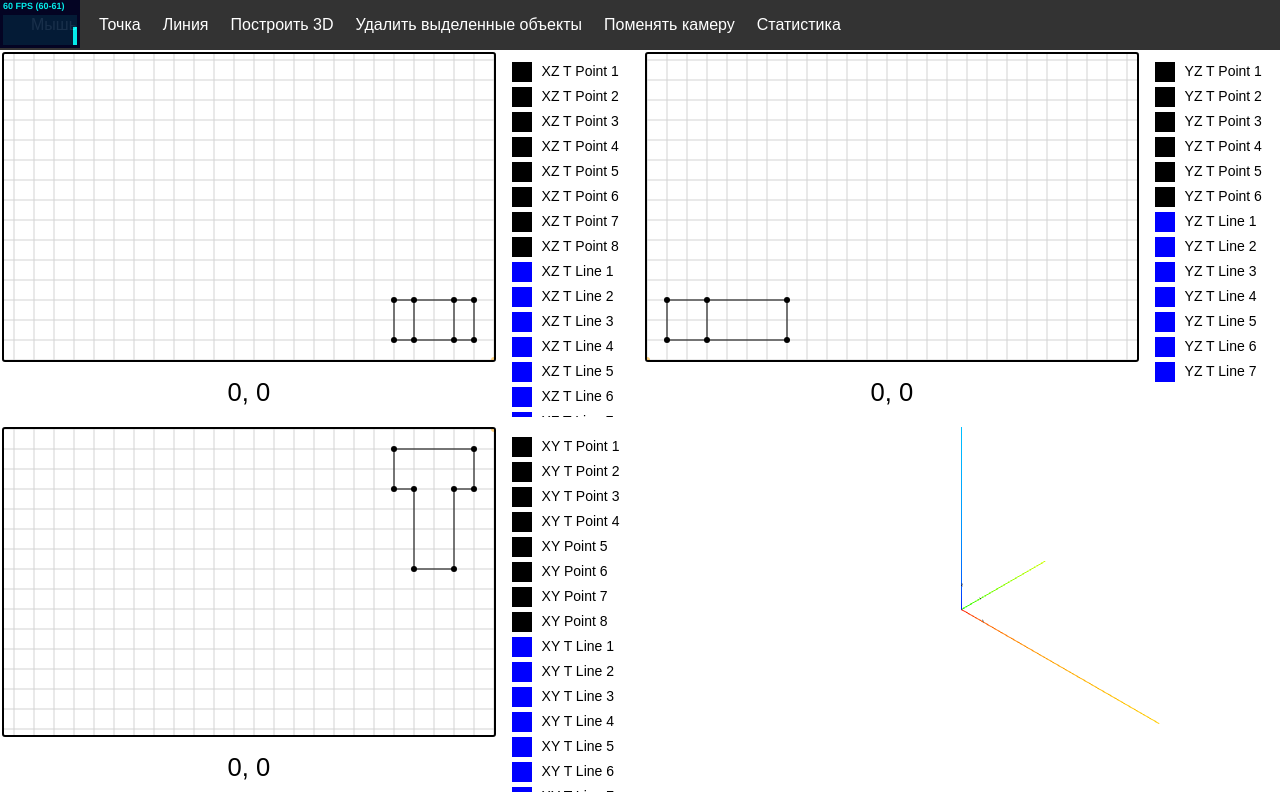
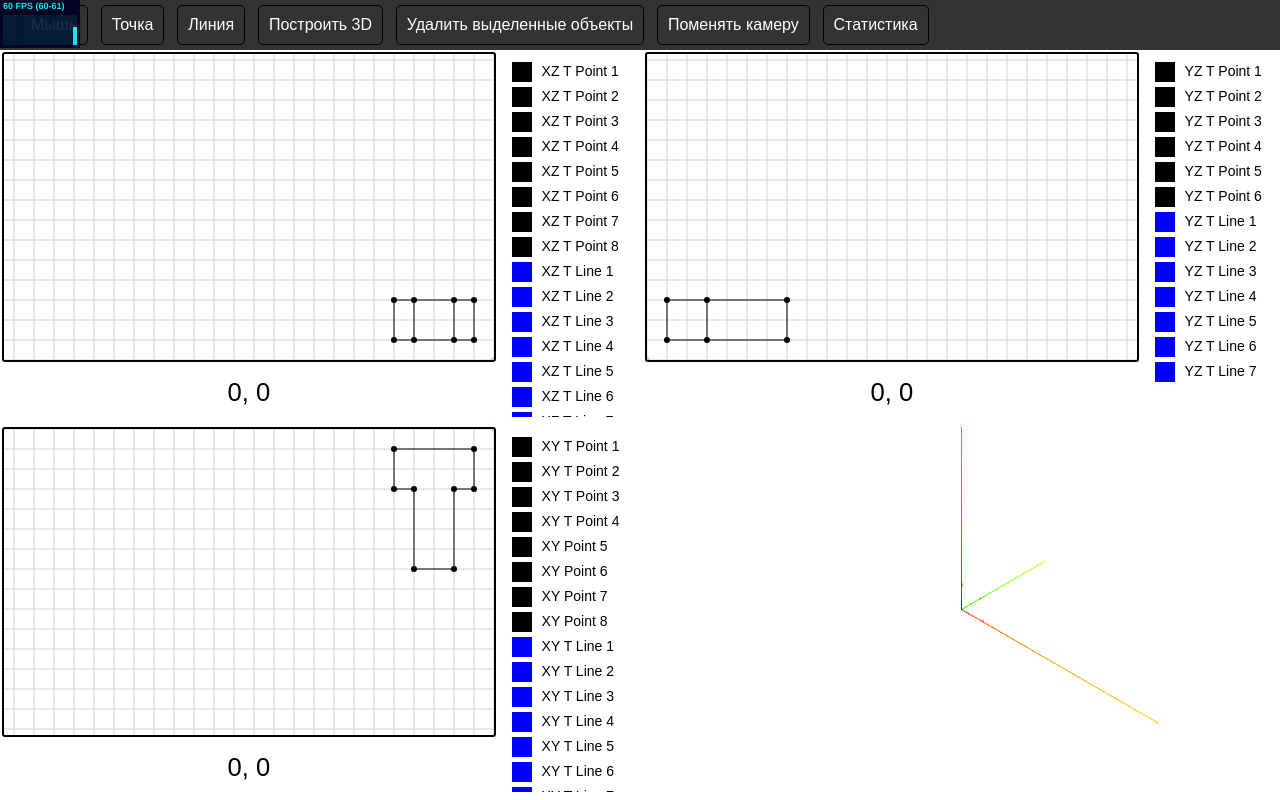
Before and after one commit to IlyaTakhtay/2threeD, a website built with Vite: page desktop_tauri/web/index.html in a window 1280 px wide. Built offline with nearby package versions, Linux system fonts and the light colour scheme.

Commit message:
new style

```diff
--- a/desktop_tauri/web/style.css
+++ b/desktop_tauri/web/style.css
@@ -24,7 +24,8 @@
         padding: 10px; /* Увеличили отступы для лучшей читаемости */
         text-decoration: none;
         white-space: nowrap; /* Предотвращает перенос текста на новую строку */
-        border: 1px solid transparent; /* Добавили границу */
+        margin-right: 1vw;
+        border: 1px solid black; /* Добавили границу */
         border-radius: 5px; /* Скругление углов */
     }
 
```
